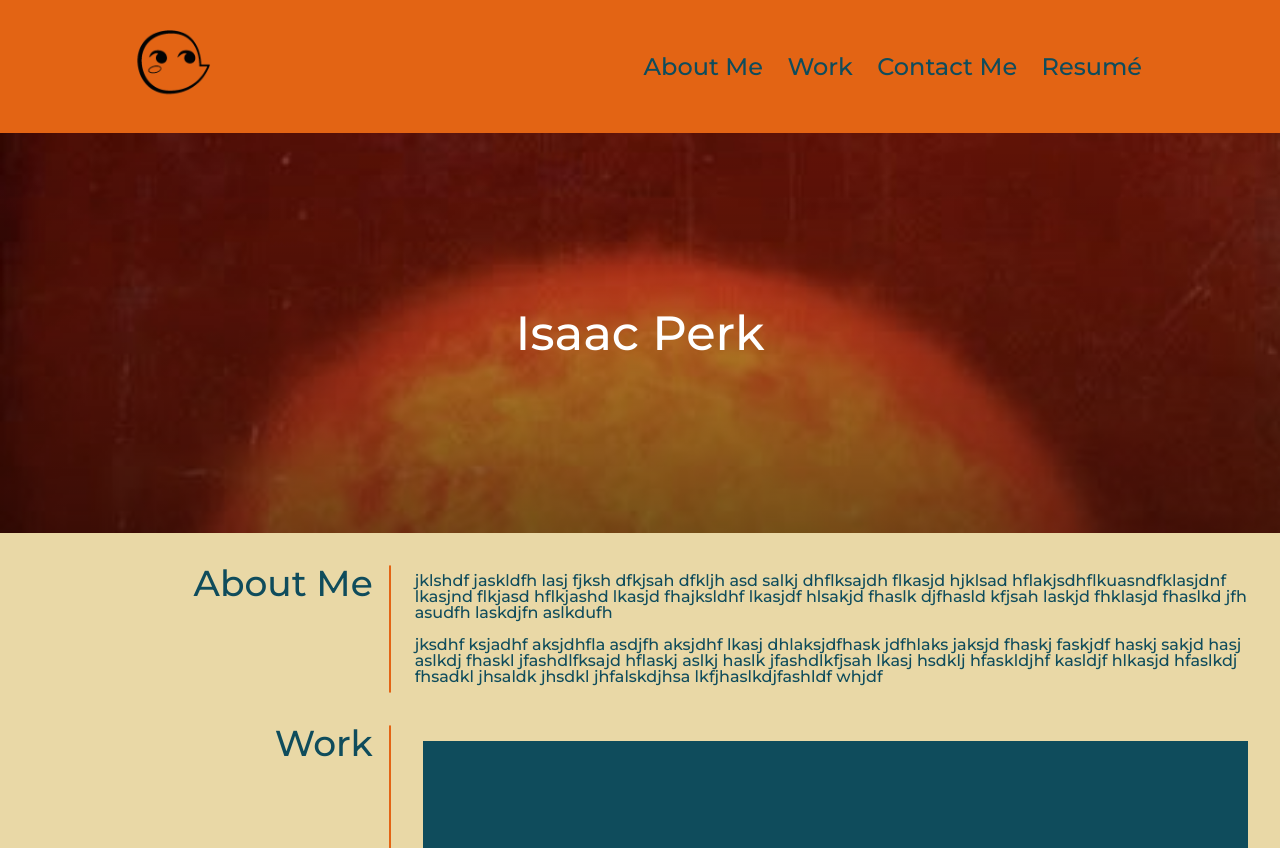
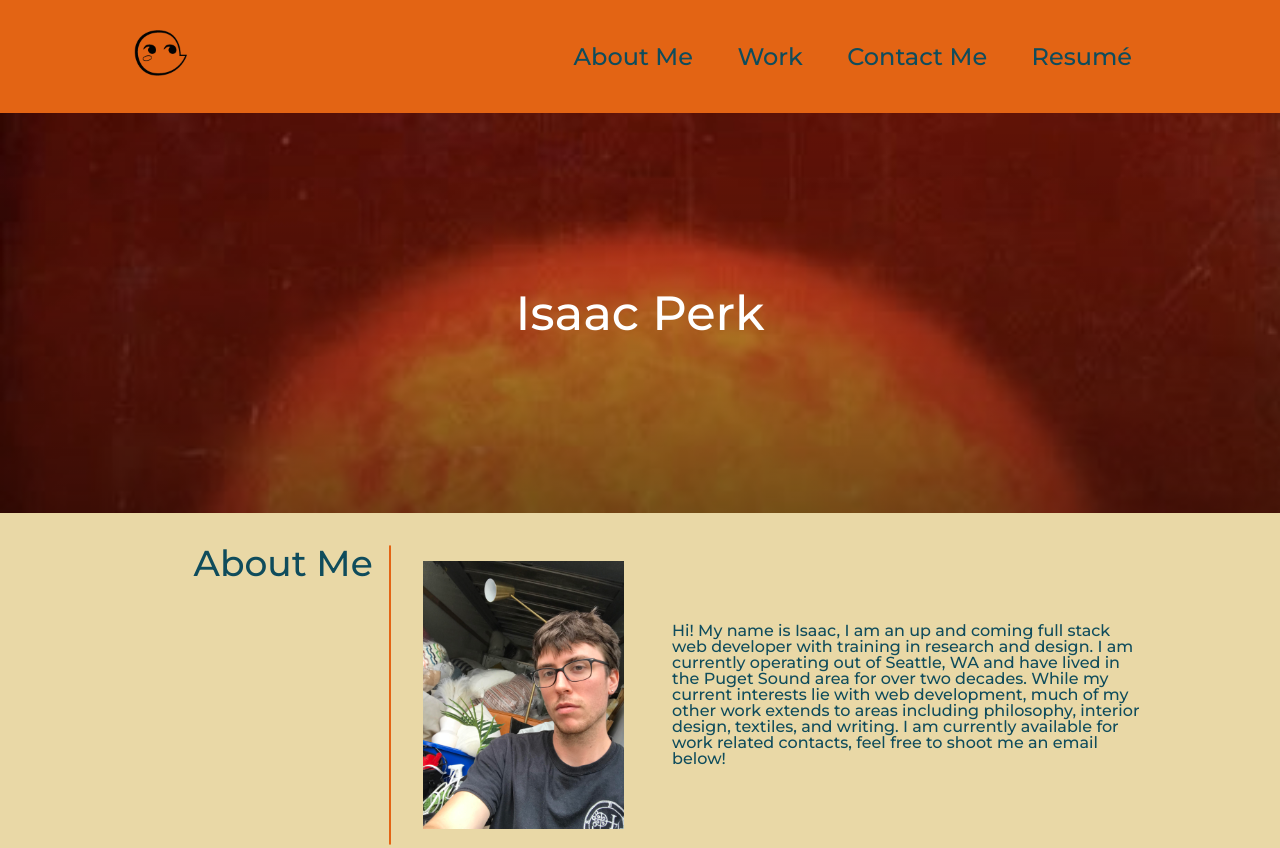
Before and after one commit to dingbat-weasel/Isaac-Perk-Professional-Portfolio, a plain HTML site: page index.html in a window 1280 px wide. Shown: the top 848 px of the page. Drawn offline with Linux system fonts and the light colour scheme.

Commit message:
added bio and photo

```diff
--- a/assets/style.css
+++ b/assets/style.css
@@ -40,13 +40,13 @@ header {
 }
 
 .logo img {
-  height: 70px;
+  height: 50px;
   width: auto;
 }
 
 .nav_links li {
   display: inline-block;
-  padding: 0px 10px;
+  padding: 0px 20px;
 }
 
 .nav_links li a {
@@ -138,8 +138,22 @@ hr {
 
 /* About Me Section */
 
-.section_content p {
-  padding: 0.5rem;
+.aboutMe_container {
+  display: flex;
+  align-items: center;
+  justify-content: center;
+}
+
+.aboutMe_container img {
+  padding: 1rem;
+  height: 300px;
+  width: auto;
+}
+
+.aboutMe_container p {
+  padding: 1rem;
+  margin-left: 1rem;
+  max-width: 500px;
 }
 
 /* Work Section */
--- a/index.html
+++ b/index.html
@@ -40,18 +40,16 @@
         <hr />
         <div class="section_content">
           <div class="aboutMe_container">
+            <img src="./assets/images/profile_picture.jpg" />
             <p>
-              jklshdf jaskldfh lasj fjksh dfkjsah dfkljh asd salkj dhflksajdh
-              flkasjd hjklsad hflakjsdhflkuasndfklasjdnf lkasjnd flkjasd
-              hflkjashd lkasjd fhajksldhf lkasjdf hlsakjd fhaslk djfhasld kfjsah
-              laskjd fhklasjd fhaslkd jfh asudfh laskdjfn aslkdufh
-            </p>
-            <p>
-              jksdhf ksjadhf aksjdhfla asdjfh aksjdhf lkasj dhlaksjdfhask
-              jdfhlaks jaksjd fhaskj faskjdf haskj sakjd hasj aslkdj fhaskl
-              jfashdlfksajd hflaskj aslkj haslk jfashdlkfjsah lkasj hsdklj
-              hfaskldjhf kasldjf hlkasjd hfaslkdj fhsadkl jhsaldk jhsdkl
-              jhfalskdjhsa lkfjhaslkdjfashldf whjdf
+              Hi! My name is Isaac, I am an up and coming full stack web
+              developer with training in research and design. I am currently
+              operating out of Seattle, WA and have lived in the Puget Sound
+              area for over two decades. While my current interests lie with web
+              development, much of my other work extends to areas including
+              philosophy, interior design, textiles, and writing. I am currently
+              available for work related contacts, feel free to shoot me an
+              email below!
             </p>
           </div>
         </div>
```
Also changed, not shown: assets/images/profile_picture.jpg (added).
